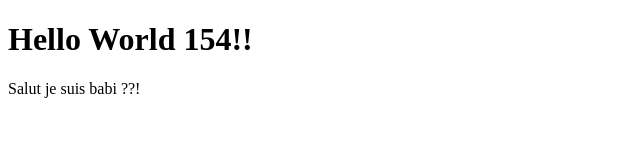
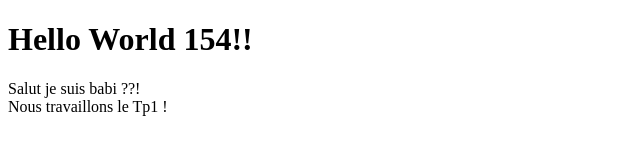
Before and after one commit to kaouthar14/learnGit, a plain HTML site: page test.html in a window 1280 px wide. Shown: the whole page, without its empty margins (0-640 px from the left). Drawn offline with Linux system fonts and the light colour scheme.

Commit message:
change .add div2

```diff
--- a/test.html
+++ b/test.html
@@ -11,6 +11,8 @@
 <body>
     <h1> Hello World 154!!</h1>
     <div> Salut je suis babi ??!</div>
+    <div> Nous travaillons le Tp1 !</div>
+
 
 
 </body>
```
